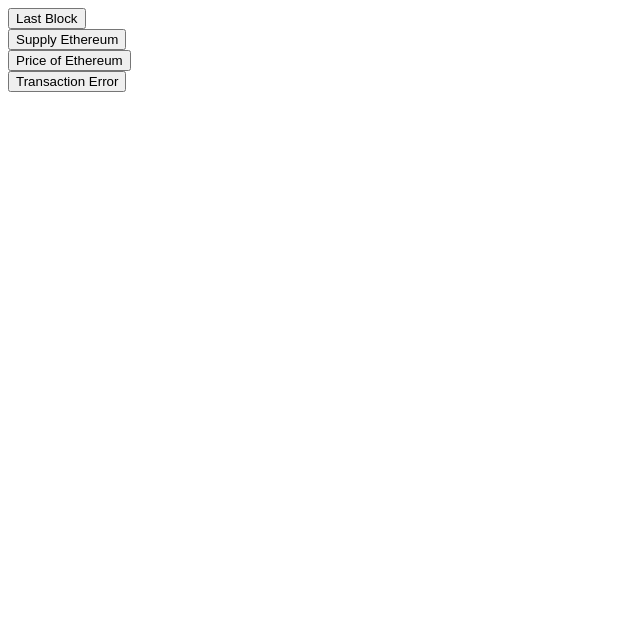
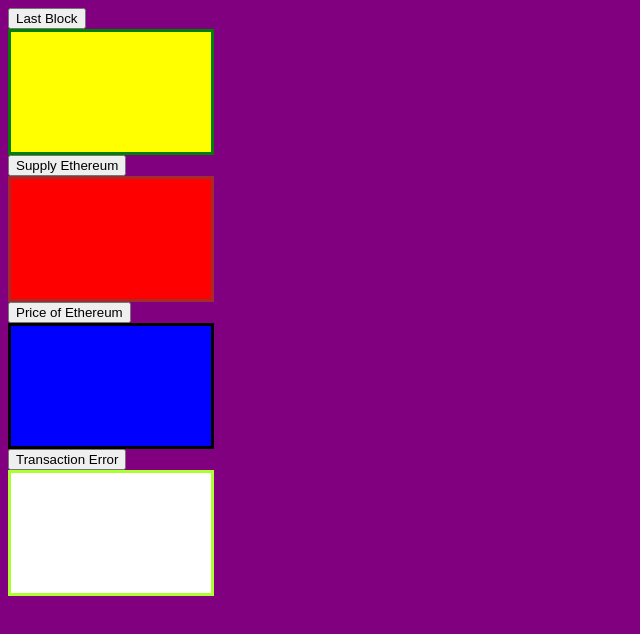
Before and after one commit to pumpin100/Mod1Project, a plain HTML site: page index.html in a window 1280 px wide. Shown: the whole page, without its empty margins (0-640 px from the left). Drawn offline with Linux system fonts and the light colour scheme.

Commit message:
new flower

```diff
--- a/index.css
+++ b/index.css
@@ -1,21 +1,73 @@
 #latestblock{
-    background-color: blue;
+    font-family: Impact, Haettenschweiler, 'Arial Narrow Bold', sans-serif;
+    background-color: yellow;
+    position: right;
+  right: 150px;
+  width: 200px;
+  height: 120px;
+  border: 3px solid green;
+  font-size: 22px;
+  text-align: left;
+  text-decoration: none;
+  letter-spacing: 10px;
+  line-height: 200px;
+  text-indent: 30px;
 
 }
 
 
 #ethsupply{
-    background-color: red
+    background-color: red;
+    position: static;
+  right: 150px;
+  width: 200px;
+  height: 120px;
+  border: 3px solid brown;
+  white-space: nowrap;
+  overflow: visible;
+  text-indent: 30px;
+  line-height: 200px;
+
+  text-decoration: none;
+  font-size: 22px;
+  font-family: Impact, Haettenschweiler, 'Arial Narrow Bold', sans-serif
+
+
+
 
 }
 
 
 #ethprice{
-    background-color: blue
+    background-color: blue;
+    position: static;
+  right: 150px;
+  width: 200px;
+  height: 120px;
+  border: 3px solid black;
+  text-indent: 30px;
+  line-height: 200px;
+  letter-spacing: 10px;
+  text-decoration: none;
+  font-size: 22px;
+  font-family: Impact, Haettenschweiler, 'Arial Narrow Bold', sans-serif
 
 }
 
 
 #transApi{
-
+    background-color: white;
+    position: left;
+  right: 150px;
+  width: 200px;
+  height: 120px;
+  border: 3px solid greenyellow;
+  text-indent: 30px;
+  letter-spacing: 10px;
+  line-height: 200px;
+  font-size: 22px;
+  font-family: Impact, Haettenschweiler, 'Arial Narrow Bold', sans-serif
 }
+body {
+    background-color: purple;
+  }
```
Also changed, not shown: 1 other file.
